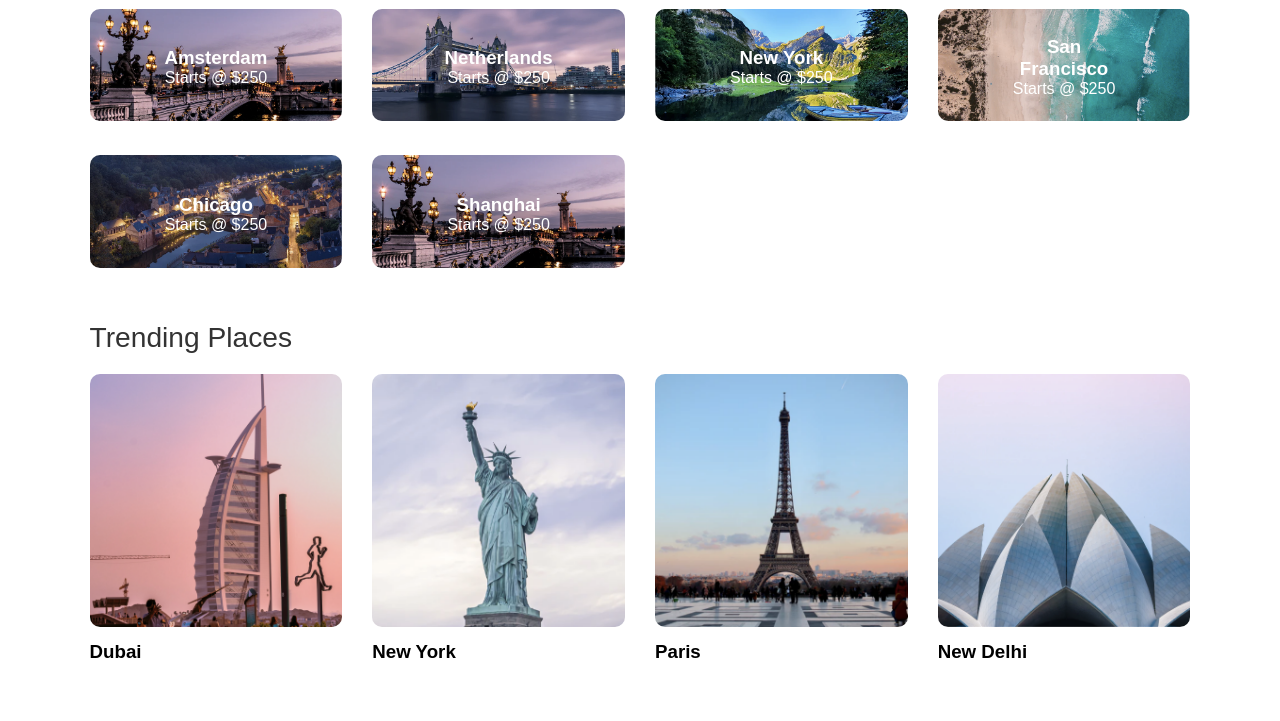
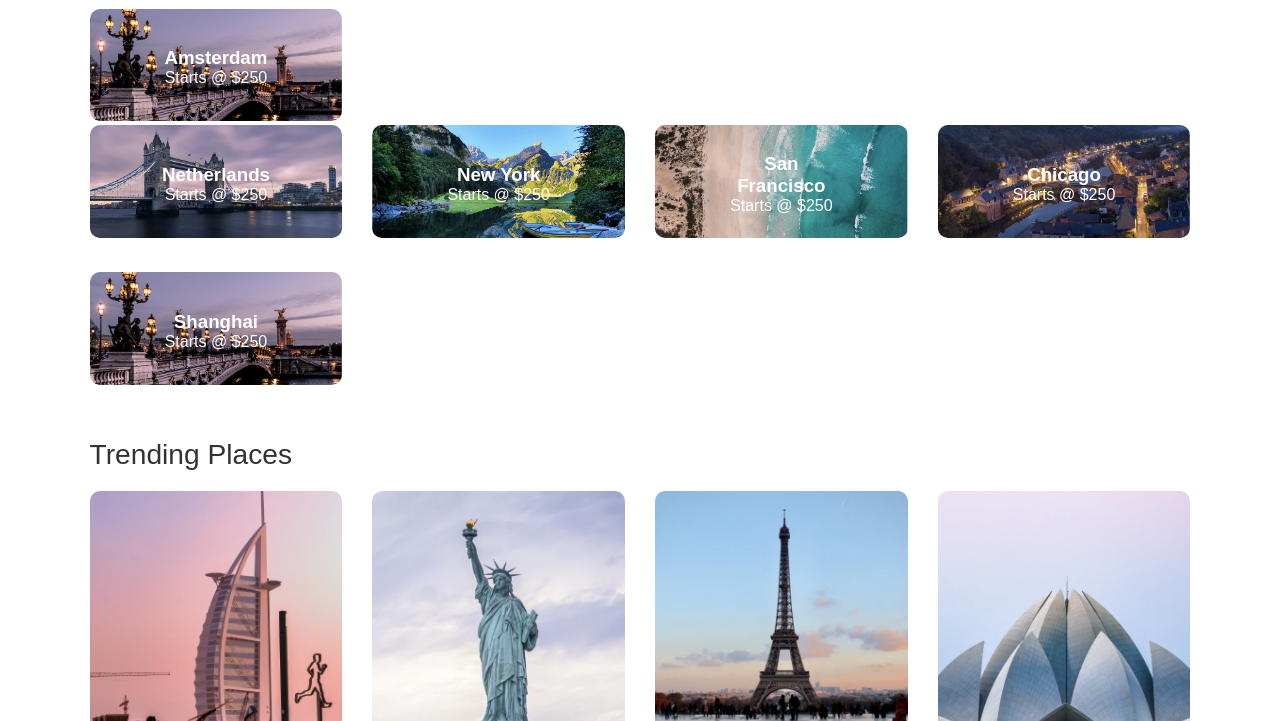
Before and after one commit to rezaun/staybnb, a plain HTML site: page index.html in a window 1280 px wide. Shown: the part 1040-1761 px from the top of the page. Drawn offline with Linux system fonts and the light colour scheme.

Commit message:
edit html file

```diff
--- a/index.html
+++ b/index.html
@@ -83,6 +83,8 @@
                     <p>Starts @ $250</p>
                 </span>
             </div>
+        </div>
+        <div class="exclusives">
             <div>
                 <img src="assets/images/image-1.png" alt="image-1">
                 <span>
```
